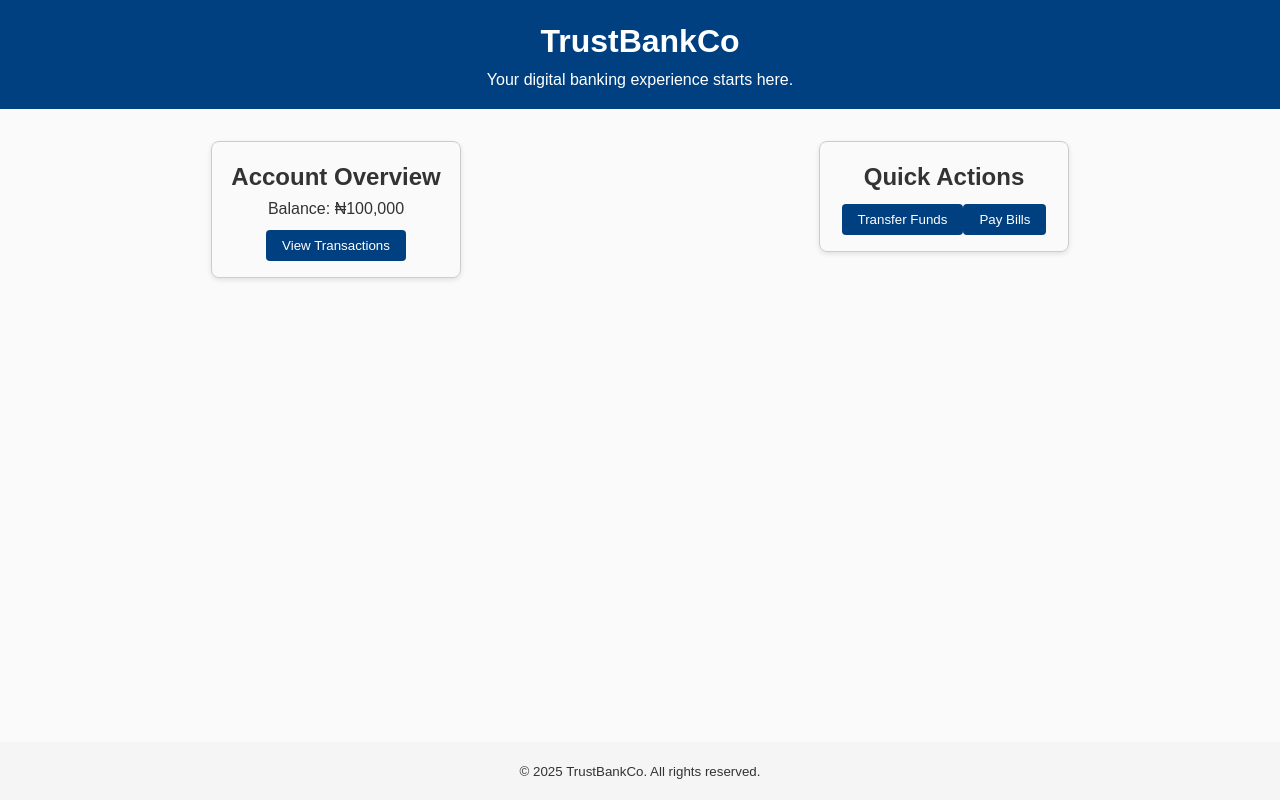
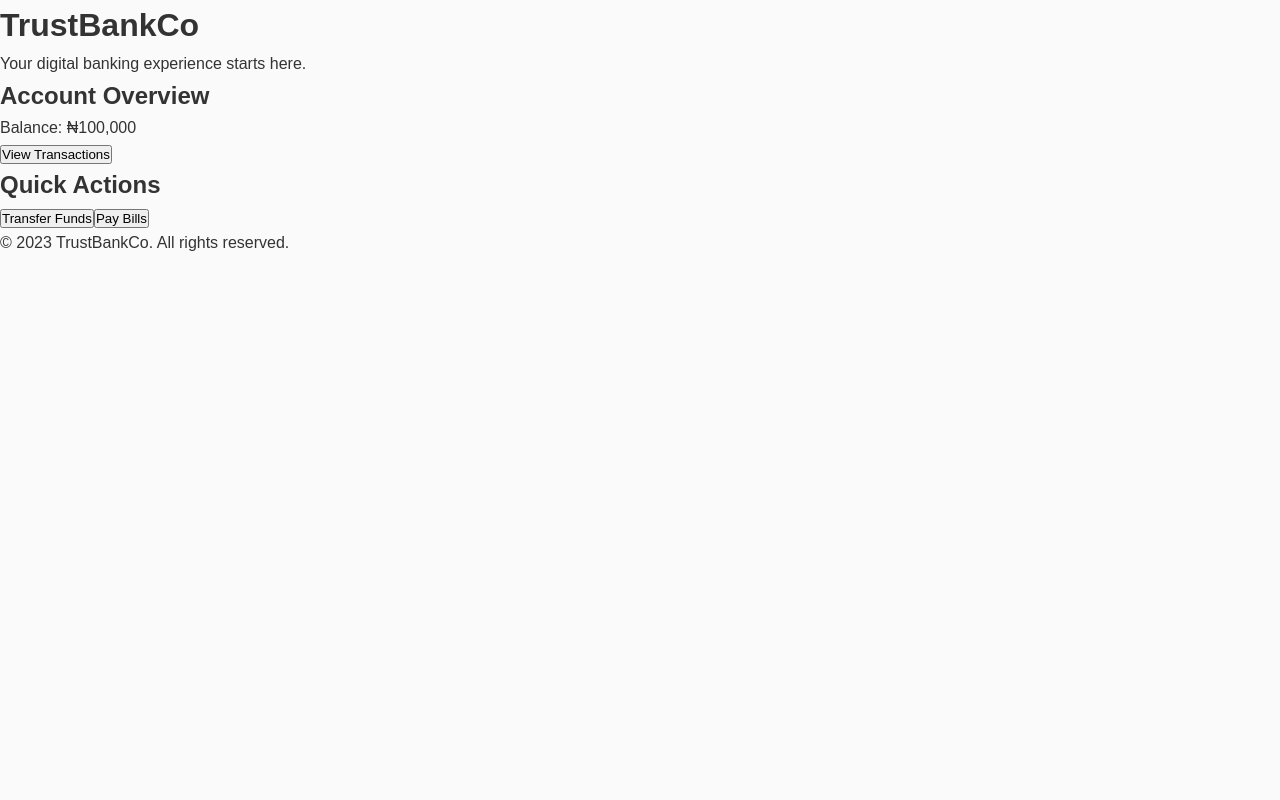
Before and after one commit to anne67j-boop/TrustbankCo, a React (Vite) app: page / in a window 1280 px wide. Built offline with nearby package versions, Linux system fonts and the light colour scheme.

Commit message:
Update App.tsx

```diff
--- a/src/App.tsx
+++ b/src/App.tsx
@@ -1,74 +1,20 @@
+// src/App.tsx
 import React from 'react'
+import { BrowserRouter, Routes, Route } from 'react-router-dom'
+import Dashboard from './pages/Dashboard'
+import Transactions from './pages/Transactions'
+import Transfer from './pages/Transfer'
 
-function App() {
+const App: React.FC = () => {
   return (
-    <div style={styles.container}>
-      <header style={styles.header}>
-        <h1>TrustBankCo</h1>
-        <p>Your digital banking experience starts here.</p>
-      </header>
-
-      <main style={styles.main}>
-        <section style={styles.card}>
-          <h2>Account Overview</h2>
-          <p>Balance: ₦100,000</p>
-          <button style={styles.button}>View Transactions</button>
-        </section>
-
-        <section style={styles.card}>
-          <h2>Quick Actions</h2>
-          <button style={styles.button}>Transfer Funds</button>
-          <button style={styles.button}>Pay Bills</button>
-        </section>
-      </main>
-
-      <footer style={styles.footer}>
-        <small>© 2025 TrustBankCo. All rights reserved.</small>
-      </footer>
-    </div>
+    <BrowserRouter>
+      <Routes>
+        <Route path="/" element={<Dashboard />} />
+        <Route path="/transactions" element={<Transactions />} />
+        <Route path="/transfer" element={<Transfer />} />
+      </Routes>
+    </BrowserRouter>
   )
 }
 
-const styles: { [key: string]: React.CSSProperties } = {
-  container: {
-    fontFamily: 'sans-serif',
-    textAlign: 'center',
-    minHeight: '100vh',
-    display: 'flex',
-    flexDirection: 'column',
-  },
-  header: {
-    backgroundColor: '#004080',
-    color: 'white',
-    padding: '1rem',
-  },
-  main: {
-    flex: 1,
-    display: 'flex',
-    justifyContent: 'space-around',
-    alignItems: 'flex-start',
-    padding: '2rem',
-  },
-  card: {
-    border: '1px solid #ccc',
-    borderRadius: '8px',
-    padding: '1rem',
-    width: '250px',
-    boxShadow: '0 2px 5px rgba(0,0,0,0.1)',
-  },
-  button: {
-    marginTop: '0.5rem',
-    padding: '0.5rem 1rem',
-    backgroundColor: '#004080',
-    color: 'white',
-    border: 'none',
-    borderRadius: '4px',
-    cursor: 'pointer',
-  },
-  footer: {
-    backgroundColor: '#f5f5f5',
-    padding: '1rem',
-  },
-}
-
 export default App
```
